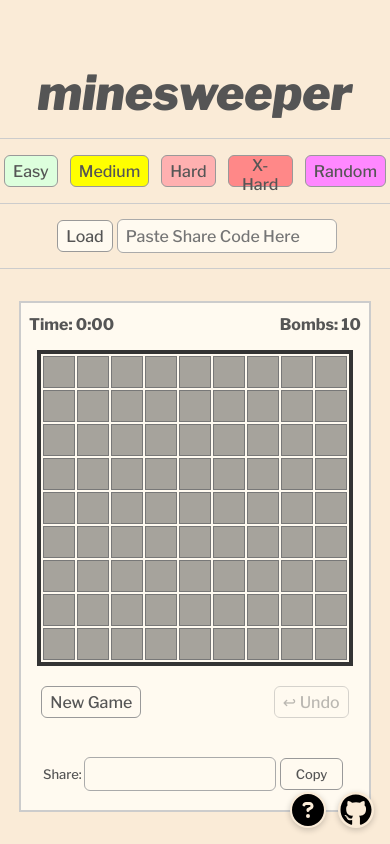
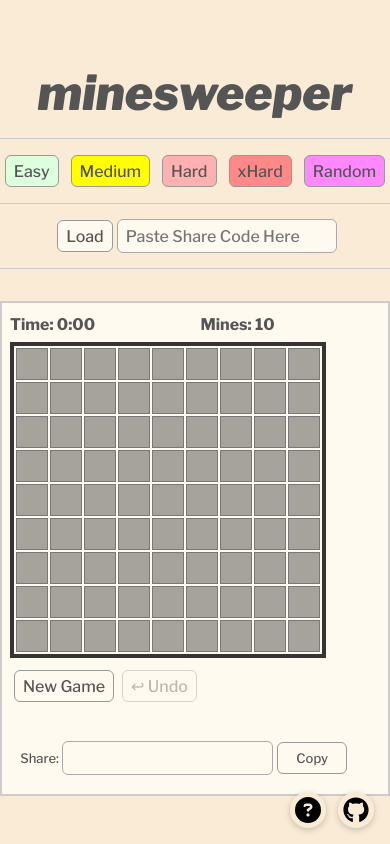
Before and after one commit to wizhe/minesweeper, a React (Create React App) app in the folder web/: page / in a window 390 px wide. Built offline with nearby package versions, Linux system fonts and the light colour scheme.

Commit message:
Adjusted view for mobile

```diff
--- a/web/src/components/StatusBar.tsx
+++ b/web/src/components/StatusBar.tsx
@@ -13,10 +13,10 @@ export default function StatusBar({ displayTime, bombsLeft, gameStatus}: StatusB
   return (
     <div className="status-bar">
       <span className="timer">Time: {displayTime} </span>
-        <div className="win-lose-banner-container">
+        <div className="banner">
           <WinLoseBanner gameStatus={gameStatus} />
         </div>
-      <span className="bombs left">Bombs: {bombsLeft}</span>
+      <span className="mines">Mines: {bombsLeft}</span>
     </div>
   )
 }
--- a/web/src/components/controls/DifficultyButtons.tsx
+++ b/web/src/components/controls/DifficultyButtons.tsx
@@ -14,7 +14,7 @@ export default function DifficultyButtons({ setDifficulty }: DifficultyButtonsPr
       <button onClick={() => setDifficulty("easy")} style={{ background: "#dfd" }}> Easy </button>
       <button onClick={() => setDifficulty("medium")} style={{ background: "#ff0" }}> Medium </button>
       <button onClick={() => setDifficulty("hard")} style={{ background: "#ffb0b0" }}> Hard </button>
-      <button onClick={() => setDifficulty("extraHard")} style={{ background: "#f88" }}> X-Hard </button>
+      <button onClick={() => setDifficulty("extraHard")} style={{ background: "#f88" }}> xHard </button>
       <button onClick={() => setDifficulty("random")} style={{ background: "#f8f" }}> Random </button>
     </>
   );
--- a/web/src/styles/WebGame.css
+++ b/web/src/styles/WebGame.css
@@ -120,14 +120,14 @@ input {
   font-weight: 750;
 }
 
-.win-lose-banner-container {
+.banner {
   font-size: 1rem;
   line-height: 1.2;
   height: 1.2em;
   overflow: hidden;
 }
 
-.win-lose-banner-container .playing {
+.banner .playing {
   visibility: hidden;
 }
 
@@ -191,3 +191,51 @@ input {
 .win-lose-banner-lost {
   color: #e22;
 }
+
+/* default (large screens): banner → timer → mines */
+.status-bar .banner { order: 1; }
+.status-bar .timer  { order: 2; }
+.status-bar .mines  { order: 3; }
+
+/* mobile (small screens): timer → mines → banner */
+@media (max-width: 600px) {
+  .status-bar .banner { order: 3; }
+  .status-bar .timer  { order: 1; }
+  .status-bar .mines  { order: 2; }
+}
+
+/* only on narrow screens (mobile):
+  let the board container scroll horizontally and remove its centering so the left edge doesn't get cut off */
+@media (max-width: 600px) {
+  .game-board-wrapper {
+    width: 100%;                /* fill the viewport */
+    max-width: 100%;
+    box-sizing: border-box;     /* include padding in that width */
+    padding: 8px;               /* keep your existing padding if you want */
+    align-items: flex-start;    /* left-align the board */
+    overflow-x: auto;           /* allow horizontal scroll inside */
+    -webkit-overflow-scrolling: touch;
+  }
+  /* no shrinking board */
+  .game-board-wrapper .board {
+    margin: 0;
+    flex-shrink: 0;
+  }
+
+  .new-undo-bar {
+    justify-content: flex-start;
+  }
+
+  .link-bubbles {
+    gap: 8px;
+  }
+  .bubble {
+    width: 28px;
+    height: 28px;
+  }
+  .bubble svg,
+  .bubble img {
+    width: 26px;
+    height: 26px;
+  }
+}
```
